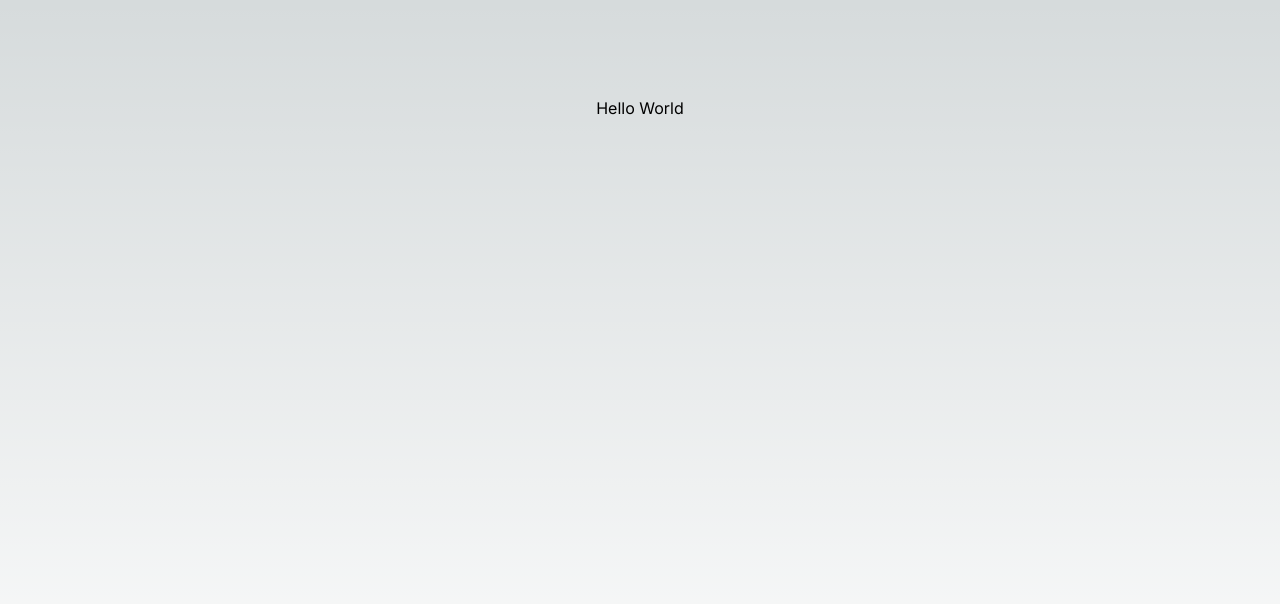
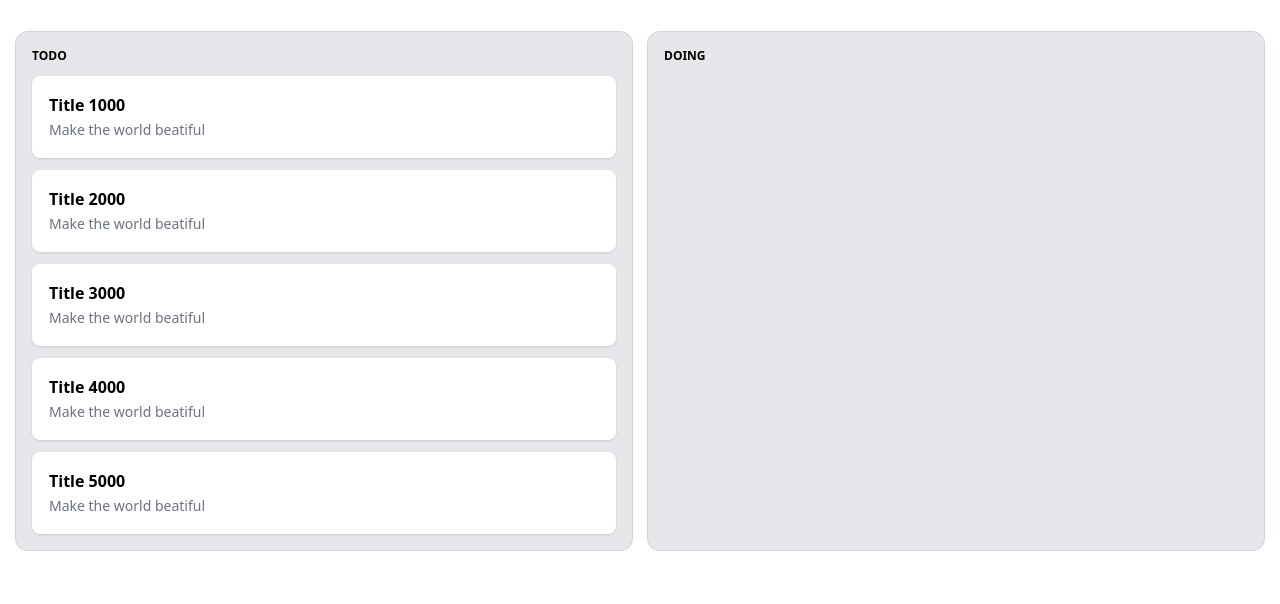
Before and after one commit to YooSeok2/kanban-dnd-project, a Next.js app: page / in a window 1280 px wide. Shown: the top 604 px of the page. Built offline with nearby package versions, Linux system fonts and the light colour scheme.

Commit message:
todo, doing 보드와 아이템 html 및 css 구축

```diff
--- a/next.config.js
+++ b/next.config.js
@@ -1,6 +1,6 @@
 /** @type {import('next').NextConfig} */
 const nextConfig = {
-  reactStrictMode: true,
+  reactStrictMode: true
 }
 
 module.exports = nextConfig
--- /dev/null
+++ b/src/components/KanbanTodo.drag.ts
@@ -0,0 +1,6 @@
+const isTouchScreen =
+  typeof window !== 'undefined' && window.matchMedia('(hover: none) and (pointer: coarse)').matches;
+
+const startEventName = isTouchScreen ? 'touchstart' : 'mousedown';
+const moveEventName = isTouchScreen ? 'touchmove' : 'mousemove';
+const endEventName = isTouchScreen ? 'touchend' : 'mouseup';
--- a/src/pages/index.tsx
+++ b/src/pages/index.tsx
@@ -1,14 +1,56 @@
-import Image from 'next/image'
-import { Inter } from 'next/font/google'
+import { Dispatch, SetStateAction, useEffect, useState } from 'react';
+// import registDND from '../components/KanbanTodo.drag';
 
-const inter = Inter({ subsets: ['latin'] })
+export type TItemStatus = 'todo' | 'doing';
+
+export type TItem = {
+  id: string;
+  status: TItemStatus;
+  title: string;
+  index: number;
+};
+
+export type TItems = {
+  [key in TItemStatus]: TItem[];
+};
+
 
 export default function Home() {
+  const [items, setItems] = useState<TItems>({
+    todo: [...Array(5)].map((_, i) => ({
+      id: `${i}${i}${i}`,
+      title: `Title ${i + 1}000`,
+      status: 'todo',
+      index: i,
+    })),
+    doing: [],
+  });
+
   return (
-    <main
-      className={`flex min-h-screen flex-col items-center justify-between p-24 ${inter.className}`}
-    >
-      Hello World
-    </main>
-  )
+    <div className="p-4">
+      <div className="mt-4 flex">
+        <div className="todo grid flex-1 select-none grid-cols-2 gap-4 rounded-lg">
+          {Object.keys(items).map((key) => (
+            <div
+              key={key}
+              data-droppable-id={key}
+              className="flex flex-col gap-3 rounded-xl bg-gray-200 p-4 ring-1 ring-gray-300 transition-shadow dark:bg-[#000000]"
+            >
+              <span className="text-xs font-semibold">{key.toLocaleUpperCase()}</span>
+              {items[key as TItemStatus].map((item, index) => (
+                <div
+                  key={item.id}
+                  data-index={index}
+                  className="dnd-item rounded-lg bg-white p-4 transition-shadow dark:bg-[#121212]"
+                >
+                  <h5 className="font-semibold">{item.title}</h5>
+                  <span className="text-sm text-gray-500">Make the world beatiful</span>
+                </div>
+              ))}
+            </div>
+          ))}
+        </div>
+      </div>
+    </div>
+  );
 }
--- a/src/styles/globals.css
+++ b/src/styles/globals.css
@@ -1,20 +1,6 @@
 @tailwind base;
 @tailwind components;
 @tailwind utilities;
-
-:root {
-  --foreground-rgb: 0, 0, 0;
-  --background-start-rgb: 214, 219, 220;
-  --background-end-rgb: 255, 255, 255;
-}
-
-@media (prefers-color-scheme: dark) {
-  :root {
-    --foreground-rgb: 255, 255, 255;
-    --background-start-rgb: 0, 0, 0;
-    --background-end-rgb: 0, 0, 0;
-  }
-}
 
 body {
   color: rgb(var(--foreground-rgb));
@@ -25,3 +11,15 @@ body {
     )
     rgb(var(--background-start-rgb));
 }
+
+.todo .dnd-item {
+  @apply border border-transparent;
+}
+
+.todo .dnd-item.placeholder {
+  @apply border border-blue-500 opacity-50 ring-2 ring-blue-400;
+}
+
+.todo .dnd-item:not(.ghost) {
+  @apply cursor-grab shadow;
+}
```
Also changed, not shown: .eslintrc.js, 2 other files (tests, documents, lock files or other folders).
